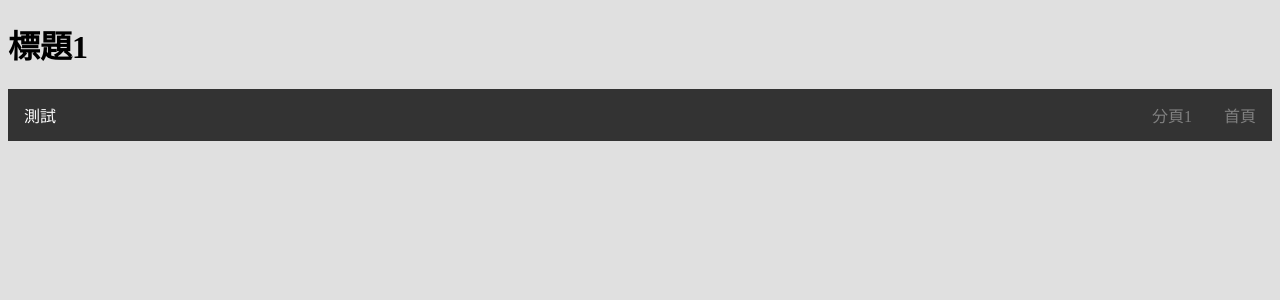
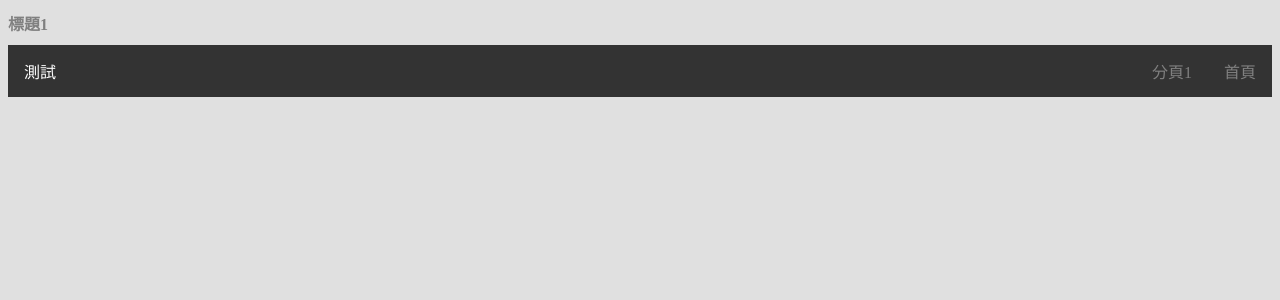
Before and after one commit to dennyxbox890/php-web-interface-test, a PHP site: page /index.html in a window 1280 px wide. Shown: the top 300 px of the page. Run offline with PHP 8.4, Linux system fonts and the light colour scheme.

Commit message:
update style1.css

```diff
--- a/style1.css
+++ b/style1.css
@@ -21,6 +21,10 @@ left: 固定
 right: 固定
 box-shadow: px px px px color; 陰影
 */
+.main_header {
+  font-size: 16px;
+  color: grey;
+}
 /* Background */
 html {
   background-color: #E0E0E0;
```
